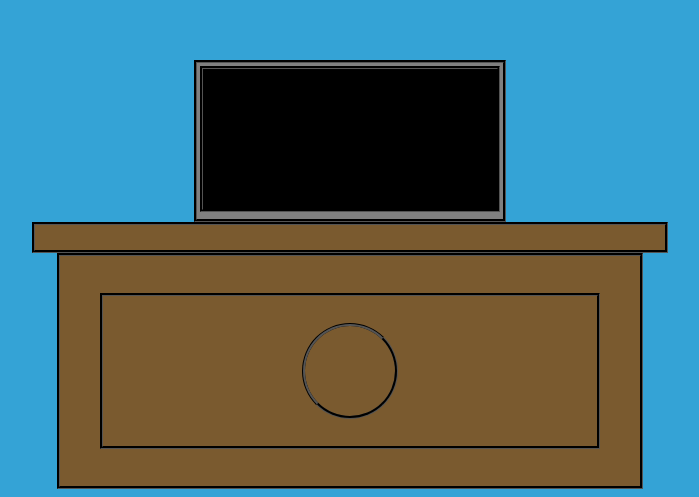
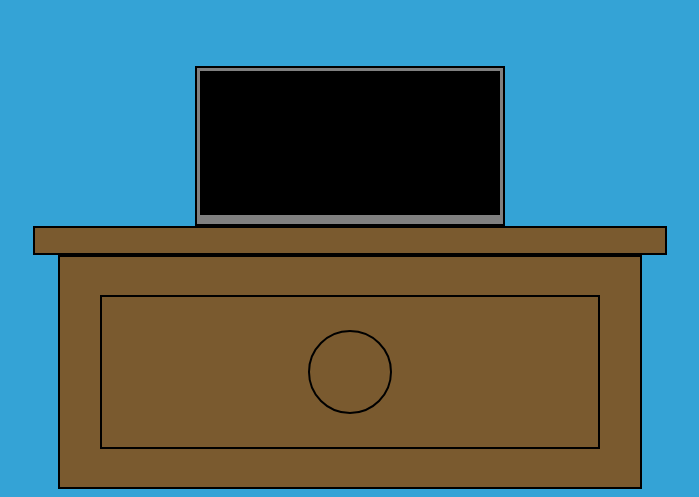
Before and after one commit to IanAlexandrino/ProjetosGit, a plain HTML site: page Relógio/index.html in a window 1280 px wide. Shown: the part 319-816 px from the top of the page, without its empty margins (290-989 px from the left). Drawn offline with Linux system fonts and the light colour scheme.

Commit message:
Teste de bordas

```diff
--- a/Relógio/style.css
+++ b/Relógio/style.css
@@ -14,29 +14,33 @@ body {
 }
 #relogio {
   background-color: gray;
-  border-color: black;
-  border-style: groove;
+  border: 2px solid black;
+  /* border-color: black;
+  border-style: groove; */
   width: 300px;
   height: 150px;
   padding: 3px;
 }
 #tela {
   background-color: rgb(0, 0, 0);
-  border-style: groove;
-  border-color: black;
+  border: 2px solid black;
+  /* border-style: groove;
+  border-color: black; */
   height: 140px;
 }
 #apoio {
   background-color: rgb(122, 90, 47);
-  border-style: groove;
-  border-color: black;
+  border: 2px solid black;
+  /* border-style: groove;
+  border-color: black; */
   width: 630px;
   height: 25px;
 }
 #corpo {
   background-color: rgb(122, 90, 47);
-  border-color: black;
-  border-style: groove;
+  border: 2px solid black;
+  /* border-color: black;
+  border-style: groove; */
   display: flex;
   justify-content: center;
   align-items: center;
@@ -48,16 +52,18 @@ body {
   display: flex;
   align-items: center;
   justify-content: center;
-  border-style: groove;
-  border-color: black;
+  border: 2px solid black;
+  /* border-style: groove;
+  border-color: black; */
   width: 500px;
   height: 150px;
 }
 #puxador {
   background-color: rgb(122, 90, 47);
-  border-color: black;
-  border-style: groove;
+  border: 2px solid black;
+  /* border-color: black;
+  border-style: groove; */
   border-radius: 50%;
-  height: 90px;
-  width: 90px;
+  height: 80px;
+  width: 80px;
 }
```
